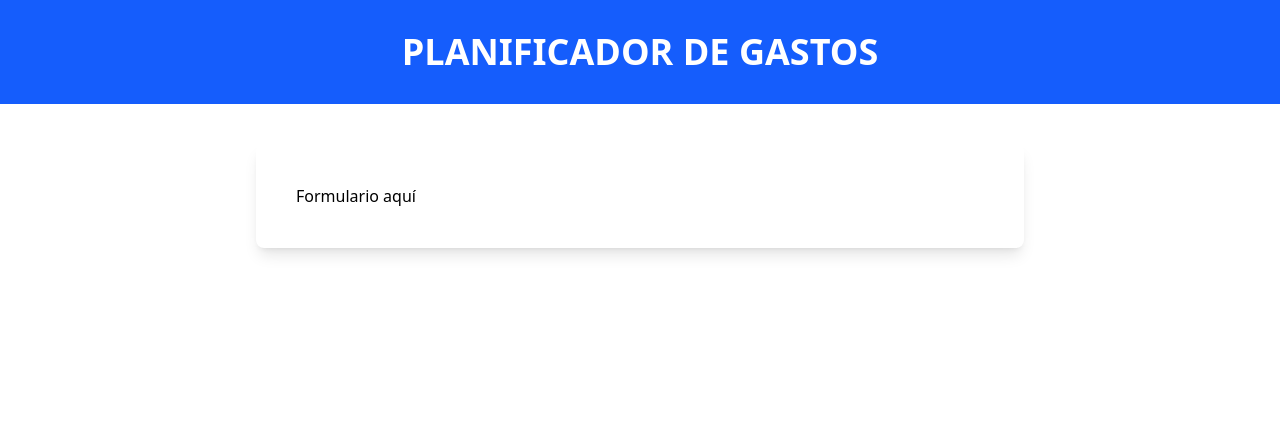
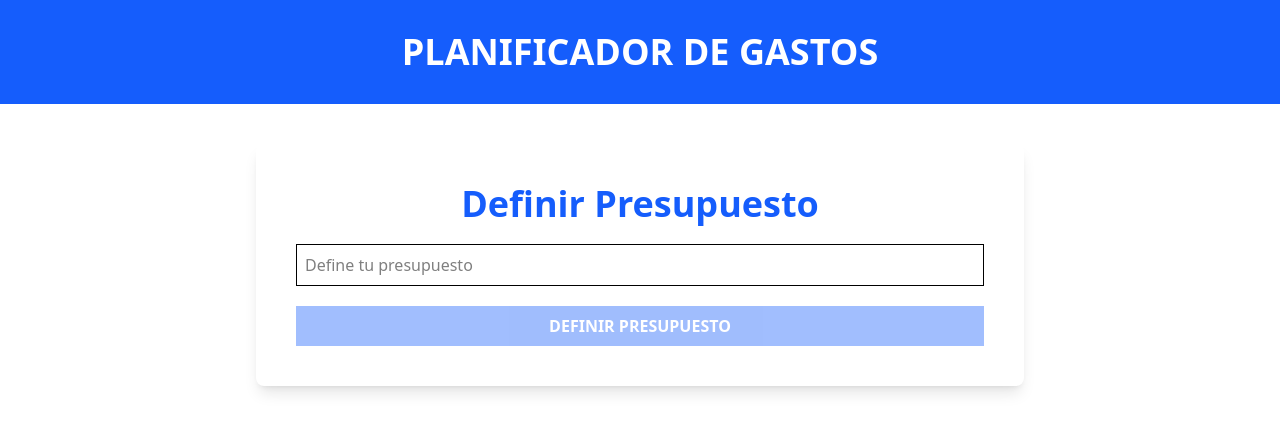
Before and after one commit to JuanZ-Dev/control-gastos, a React (Vite) app: page / in a window 1280 px wide. Shown: the top 432 px of the page. Built offline with nearby package versions, Linux system fonts and the light colour scheme.

Commit message:
add BudgetForm component

```diff
--- a/src/App.tsx
+++ b/src/App.tsx
@@ -1,3 +1,5 @@
+import BudgetForm from "./components/BudgetForm";
+
 function App() {
   return (
     <>
@@ -8,7 +10,7 @@
       </header>
 
       <div className="max-w-3xl mx-auto bg-white shadow-lg rounded-lg mt-10 p-10">
-        <p>Formulario aquí</p>
+        <BudgetForm />
       </div>
     </>
   );
--- /dev/null
+++ b/src/components/BudgetForm.tsx
@@ -0,0 +1,42 @@
+import { useMemo, useState, type ChangeEvent } from "react";
+
+export default function BudgetForm() {
+  const [budget, setBudget] = useState("");
+
+  const handleChange = (e: ChangeEvent<HTMLInputElement>) => {
+    setBudget(e.target.value);
+  };
+
+  const isValid = useMemo(() => {
+    return budget === "" || Number(budget) <= 0;
+  }, [budget]);
+
+  return (
+    <form className="space-y-5">
+      <div className="flex flex-col space-y-5">
+        <label
+          htmlFor="budget"
+          className="text-4xl text-blue-600 font-bold text-center"
+        >
+          Definir Presupuesto
+        </label>
+        <input
+          id="budget"
+          type="number"
+          className="w-full bg-white border border-gray-2-200 p-2"
+          placeholder="Define tu presupuesto"
+          name="budget"
+          value={budget}
+          onChange={handleChange}
+        />
+      </div>
+
+      <input
+        type="submit"
+        value="Definir Presupuesto"
+        className="bg-blue-600 hover:bg-blue-700 cursor-pointer w-full p-2 text-white font-black uppercase disabled:opacity-40 disabled:cursor-not-allowed"
+        disabled={isValid}
+      />
+    </form>
+  );
+}
```
